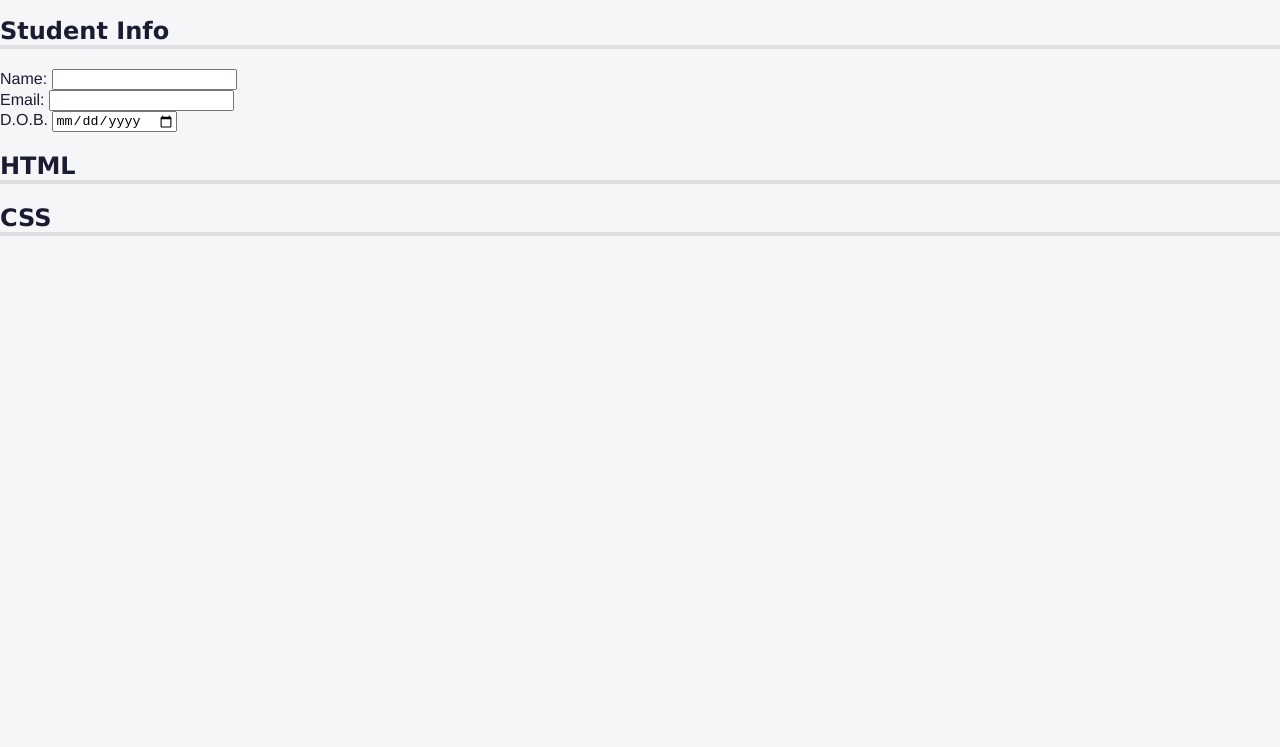
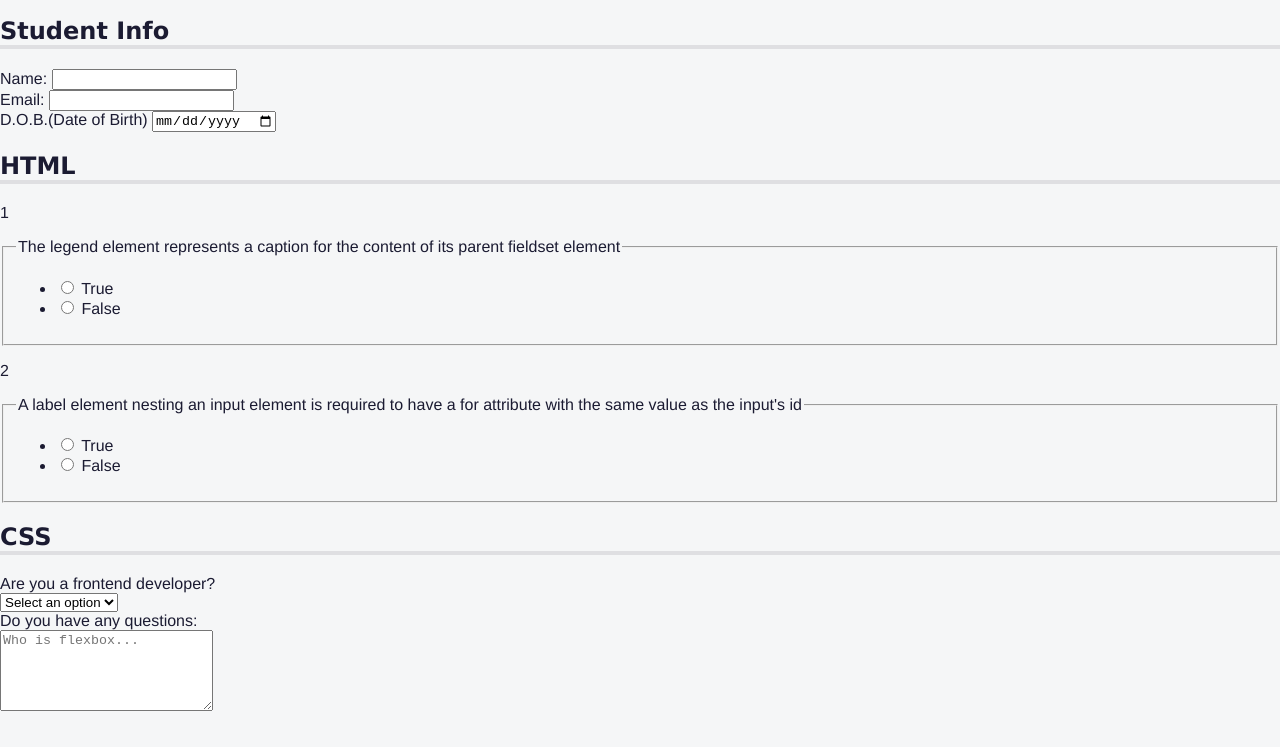
Before and after one commit to Raph3046/a-quiz, a plain HTML site: page index.html in a window 1280 px wide. Shown: the part 53-800 px from the top of the page. Drawn offline with Linux system fonts and the light colour scheme.

Commit message:
nest divs, labels and inputs

```diff
--- a/index.html
+++ b/index.html
@@ -33,15 +33,79 @@
             <input type="email" name="student-email" id="student-email" />
           </div>
           <div class="info">
-            <label for="birth-date">D.O.B.<span class="sr-only"></span></label>
+            <label for="birth-date">D.O.B.<span class="sr-only">(Date of Birth)</span></label>
             <input type="date" name="birth-date" id="birth-date" />
           </div>
         </section>
         <section role="region" aria-labelledby="html-questions">
           <h2 id="html-questions">HTML</h2>
+          <div class="question-block">
+            <p>1</p>
+            <fieldset class="question" name="html-question-one">
+              <legend>
+                The legend element represents a caption for the content of its
+                parent fieldset element
+              </legend>
+              <ul class="answers-list">
+                <li>
+                  <label for="q1-a1">
+                    <input type="radio" id="q1-a1" name="q1" value="true" />
+                    True
+                  </label>
+                </li>
+                <li>
+                  <label for="q1-a2">
+                    <input type="radio" id="q1-a2" name="q1" value="false" />
+                    False
+                  </label>
+                </li>
+              </ul>
+            </fieldset>
+          </div>
+          <div class="question-block">
+            <p>2</p>
+            <fieldset class="question" name="html-question-two">
+              <legend>
+                A label element nesting an input element is required to have a
+                for attribute with the same value as the input's id
+              </legend>
+              <ul class="answers-list">
+                <li>
+                  <label for="q2-a1">
+                    <input type="radio" id="q2-a1" name="q2" value="true" />
+                    True
+                  </label>
+                </li>
+                <li>
+                  <label for="q2-a2">
+                    <input type="radio" id="q2-a2" name="q2" value="false" />
+                    False
+                  </label>
+                </li>
+              </ul>
+            </fieldset>
+          </div>
         </section>
         <section role="region" aria-labelledby="css-questions">
           <h2 id="css-questions">CSS</h2>
+          <div class="formrow">
+            <div class="question-block">
+              <label for="customer">Are you a frontend developer?</label>
+            </div>
+            <div class="answer">
+              <select name="customer" id="customer" required>
+                <option value="">Select an option</option>
+                <option value="yes">Yes</option>
+                <option value="no">No</option>
+              </select>
+            </div>
+            <div class="question-block">
+              <label>Do you have any questions:</label>
+            </div>
+            <div class="answer">
+              <textarea rows="5" cols="24" placeholder="Who is flexbox..."></textarea>
+            </div>
+          </div>
         </section>
       </form>
     </main>
```
